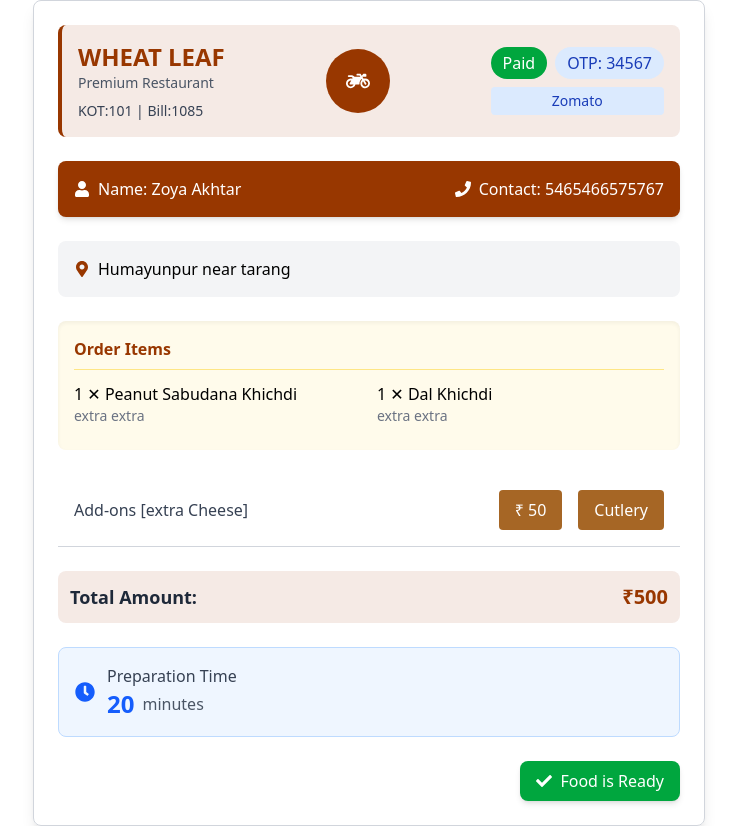
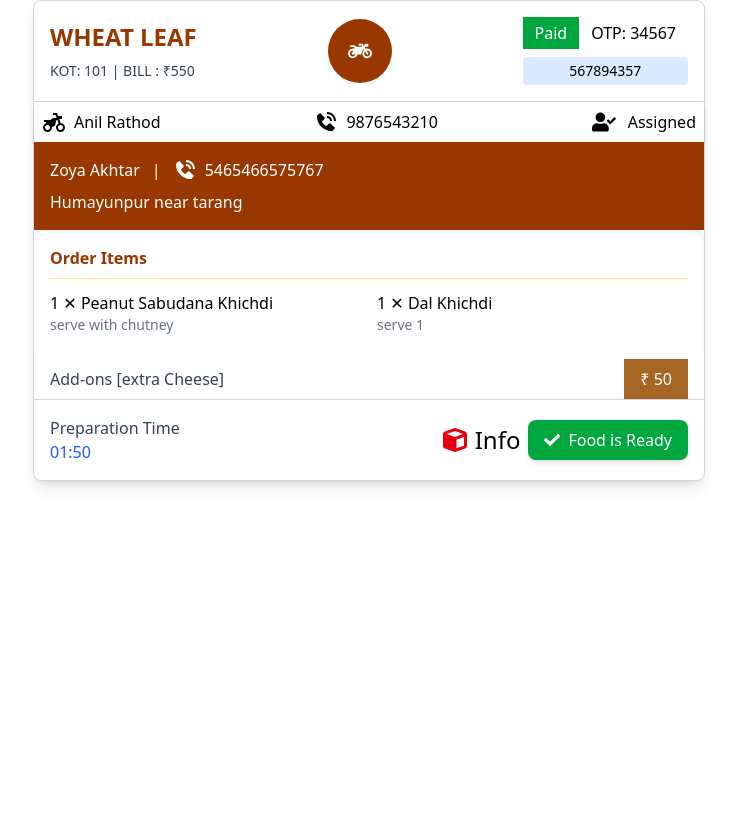
Before and after one commit to Shine-Infosolutions/Zomato_admin, a React (Vite) app: page /order-management/online-orders in a window 1280 px wide. Shown: the whole page, without its empty margins (271-1008 px from the left). After the commit the page ends 800 px from the top, so only its background shows below. Built offline with nearby package versions, Linux system fonts and the light colour scheme.

Commit message:
online Details and Iitemchanges with api

```diff
--- a/src/components/AddItem.jsx
+++ b/src/components/AddItem.jsx
@@ -57,7 +57,7 @@ const AddItem = () => {
     }
   };
 
-  const handleSubmit = (e) => {
+  const handleSubmit = async (e) => {
     e.preventDefault();
 
     const itemData = {
@@ -79,13 +79,29 @@ const AddItem = () => {
       hasTimeCustomization,
     };
 
-    if (isEditing) {
-      console.log("Item updated:", itemData);
-    } else {
-      console.log("Item added:", itemData);
+    try {
+      const response = await fetch(
+        "https://hotelbuddhaavenue.vercel.app/api/admin/additem",
+        {
+          method: "POST",
+          headers: {
+            "Content-Type": "application/json",
+          },
+          body: JSON.stringify(itemData),
+        }
+      );
+
+      const result = await response.json();
+
+      if (response.ok) {
+        alert(result.message || "Item added successfully!");
+        navigate("/dashboard/items");
+      } else {
+        alert(result.message || "Failed to add item.");
+      }
+    } catch (error) {
+      alert("Error: " + error.message);
     }
-
-    navigate("/dashboard/items");
   };
 
   return (
--- a/src/components/Items.jsx
+++ b/src/components/Items.jsx
@@ -1,94 +1,83 @@
 // src/components/Items.jsx
-import React, { useState } from "react";
+import React, { useState, useEffect } from "react";
 import { FaSearch, FaPlus, FaEdit, FaTrash } from "react-icons/fa";
 import { FaSitemap, FaCheckCircle, FaTimesCircle } from "react-icons/fa";
 import { useNavigate } from "react-router-dom";
 
 const Items = () => {
   const [searchTerm, setSearchTerm] = useState("");
+  const [items, setItems] = useState([]);
+  const [categories, setCategories] = useState({});
   const navigate = useNavigate();
 
-  // Sample data - replace with your actual data
-  const items = [
-    {
-      id: 1,
-      name: "Butter Chicken",
-      category: "Muglai Chicken",
-      price: 599,
-      status: "Publish",
-    },
-    {
-      id: 2,
-      name: "Burger",
-      category: "Fast Food",
-      price: 29,
-      status: "Publish",
-    },
-    {
-      id: 3,
-      name: "mojito",
-      category: "Drink",
-      price: 15,
-      status: "Unpublish",
-    },
-  ];
+  // Fetch categories from API
+  useEffect(() => {
+    fetch("https://hotelbuddhaavenue.vercel.app/api/user/category")
+      .then((res) => res.json())
+      .then((data) => {
+        if (data.success && Array.isArray(data.categories)) {
+          // Create a mapping of category IDs to names for easy lookup
+          const categoryMap = {};
+          data.categories.forEach((category) => {
+            categoryMap[category.id] = category.name;
+          });
+          setCategories(categoryMap);
+        }
+      })
+      .catch((err) => {
+        console.error("Failed to fetch categories:", err);
+      });
+  }, []);
 
-  const handleDelete = (id) => {
-    console.log("Deleting item with id:", id);
-    alert(`Item with ID ${id} has been deleted`);
+  // Fetch items from API
+  useEffect(() => {
+    fetch("https://hotelbuddhaavenue.vercel.app/api/user/items")
+      .then((res) => res.json())
+      .then((data) => {
+        if (data.success && Array.isArray(data.itemsdata)) {
+          setItems(data.itemsdata);
+        }
+      })
+      .catch((err) => {
+        console.error("Failed to fetch items:", err);
+      });
+  }, []);
+
+  const handleDelete = async (_id) => {
+    if (!window.confirm("Are you sure you want to delete this item?")) return;
+
+    try {
+      const response = await fetch(
+        "https://hotelbuddhaavenue.vercel.app/api/admin/deleteitem",
+        {
+          method: "DELETE",
+          headers: {
+            "Content-Type": "application/json",
+          },
+          body: JSON.stringify({ itemId: _id }), // or { _id: id } if backend expects _id
+        }
+      );
+
+      const result = await response.json();
+
+      if (response.ok && result.success) {
+        setItems((prev) => prev.filter((item) => item._id !== _id));
+        alert(result.message || "Item deleted successfully!");
+      } else {
+        alert(result.message || "Failed to delete item.");
+      }
+    } catch (error) {
+      alert("Error deleting item: " + error.message);
+    }
+  };
+
+  // Get category name from categoryId
+  const getCategoryName = (categoryId) => {
+    return categories[categoryId] || categoryId || "-";
   };
 
   return (
     <div className="p-2 sm:p-6 bg-red-50">
-      {/* Stats Cards */}
-      {/* <div className="mb-4 sm:mb-8">
-        <div className="grid grid-cols-1 sm:grid-cols-2 lg:grid-cols-3 gap-3 sm:gap-6">
-          <div className="bg-white p-4 sm:p-6 rounded-lg shadow">
-            <div className="flex items-center justify-between">
-              <div>
-                <p className="text-xs sm:text-sm text-gray-500">Total Items</p>
-                <h3 className="text-xl sm:text-2xl font-bold text-gray-800">
-                  48
-                </h3>
-              </div>
-              <div className="p-2 sm:p-3 bg-red-100 rounded-full">
-                <FaSitemap className="text-lg sm:text-xl text-red-500" />
-              </div>
-            </div>
-          </div>
-          <div className="bg-white p-4 sm:p-6 rounded-lg shadow">
-            <div className="flex items-center justify-between">
-              <div>
-                <p className="text-xs sm:text-sm text-gray-500">
-                  Published Items
-                </p>
-                <h3 className="text-xl sm:text-2xl font-bold text-green-600">
-                  35
-                </h3>
-              </div>
-              <div className="p-2 sm:p-3 bg-green-100 rounded-full">
-                <FaCheckCircle className="text-lg sm:text-xl text-green-500" />
-              </div>
-            </div>
-          </div>
-          <div className="bg-white p-4 sm:p-6 rounded-lg shadow sm:col-span-2 lg:col-span-1">
-            <div className="flex items-center justify-between">
-              <div>
-                <p className="text-xs sm:text-sm text-gray-500">
-                  Unpublished Items
-                </p>
-                <h3 className="text-xl sm:text-2xl font-bold text-red-600">
-                  13
-                </h3>
-              </div>
-              <div className="p-2 sm:p-3 bg-red-100 rounded-full">
-                <FaTimesCircle className="text-lg sm:text-xl text-red-500" />
-              </div>
-            </div>
-          </div>
-        </div>
-      </div> */}
-
       {/* Search and Add Section */}
       <div className="flex flex-col sm:flex-row gap-3 sm:gap-4 mb-6">
         <div className="flex-1 relative">
@@ -113,29 +102,6 @@ const Items = () => {
         </button>
       </div>
       <div className="bg-white rounded-lg shadow p-4 sm:p-6">
-        {/* <div className="flex flex-col sm:flex-row gap-3 sm:gap-4 mb-4 sm:mb-6">
-          <div className="flex-1 relative">
-            <input
-              type="text"
-              id="itemSearch"
-              name="itemSearch"
-              placeholder="Search items..."
-              value={searchTerm}
-              onChange={(e) => setSearchTerm(e.target.value)}
-              className="w-full pl-10 pr-4 py-2 shadow rounded-lg focus:outline-none focus:border-red-500"
-            />
-            <FaSearch className="absolute left-3 top-3 text-gray-400" />
-          </div>
-
-          <button
-            onClick={() => navigate("/dashboard/add-item")}
-            className="flex justify-center items-center gap-2 bg-red-500 text-white px-4 py-2 rounded-lg hover:bg-red-600 transition-colors"
-          >
-            <FaPlus />
-            <span>Add Item</span>
-          </button>
-        </div> */}
-
         {/* Table Section */}
         <div className="overflow-x-auto">
           <div className="px-4 py-3 bg-gray-50">
@@ -156,9 +122,6 @@ const Items = () => {
                 <th className="px-3 sm:px-6 py-2 sm:py-3 text-left text-xs font-medium uppercase">
                   Price
                 </th>
-                {/* <th className="px-3 sm:px-6 py-2 sm:py-3 text-left text-xs font-medium uppercase">
-                  Status
-                </th> */}
                 <th className="px-3 sm:px-6 py-2 sm:py-3 text-left text-xs font-medium uppercase">
                   Actions
                 </th>
@@ -174,22 +137,11 @@ const Items = () => {
                     {item.name}
                   </td>
                   <td className="px-3 sm:px-6 py-2 sm:py-4 whitespace-nowrap">
-                    {item.category}
+                    {getCategoryName(item.categoryId)}
                   </td>
                   <td className="px-3 sm:px-6 py-2 sm:py-4 whitespace-nowrap">
                     ₹{item.price}
                   </td>
-                  {/* <td className="px-3 sm:px-6 py-2 sm:py-4 whitespace-nowrap">
-                    <span
-                      className={`px-2 sm:px-4 py-1 sm:py-2 inline-flex text-xs leading-5 font-semibold rounded-md ${
-                        item.status === "Publish"
-                          ? "bg-green-100 text-green-800"
-                          : "bg-red-100 text-red-800"
-                      }`}
-                    >
-                      {item.status}
-                    </span>
-                  </td> */}
                   <td className="px-3 sm:px-6 py-2 sm:py-4 whitespace-nowrap text-left text-sm font-medium">
                     <button
                       onClick={() =>
@@ -200,7 +152,7 @@ const Items = () => {
                       <FaEdit />
                     </button>
                     <button
-                      onClick={() => handleDelete(item.id)}
+                      onClick={() => handleDelete(item._id)}
                       className="text-red-600 hover:text-red-900"
                     >
                       <FaTrash />
--- a/src/components/ordersmangement/OnlineDetails.jsx
+++ b/src/components/ordersmangement/OnlineDetails.jsx
@@ -1,4 +1,4 @@
-import React from "react";
+import React, { useState } from "react";
 import {
   FaPrint,
   FaCheck,
@@ -7,13 +7,20 @@ import {
   FaUser,
   FaPhone,
   FaMapMarkerAlt,
+  FaUserCheck,
 } from "react-icons/fa";
+import { IoIosCall } from "react-icons/io";
+import { FaCube } from "react-icons/fa6";
+import { BiSolidPhoneCall } from "react-icons/bi";
+import { RiMotorbikeFill } from "react-icons/ri";
 
 const OnlineDetails = ({ order }) => {
   // Sample order data if no order is provided
   const sampleOrder = {
     id: "OL-001",
     platform: "Zomato",
+    rider: "Anil Rathod",
+    riderphone: "9876543210",
     customer: "Zoya Akhtar",
     phone: "5465466575767",
     otp: "34567",
@@ -24,73 +31,105 @@ const OnlineDetails = ({ order }) => {
         name: "Peanut Sabudana Khichdi",
         qty: 1,
         price: 350,
-        note: "extra extra",
+        note: "serve with chutney",
       },
-      { name: "Dal Khichdi", qty: 1, price: 150, note: "extra extra" },
+      { name: "Dal Khichdi", qty: 1, price: 150, note: "serve 1" },
     ],
     addons: [{ name: "extra Cheese", price: 50 }],
-    prepTime: 20,
+    prepTime: "01:50",
     status: "preparing",
     total: 500,
   };
 
   const displayOrder = order || sampleOrder;
+  const [orderStatus, setOrderStatus] = useState(
+    displayOrder.status || "preparing"
+  );
 
-  const handleFoodReady = () => {
-    console.log("Food is ready for order:", displayOrder.id);
-  };
+  // Calculate total dynamically
+  const total =
+    displayOrder.items.reduce((sum, item) => sum + item.price * item.qty, 0) +
+    (displayOrder.addons
+      ? displayOrder.addons.reduce((sum, addon) => sum + addon.price, 0)
+      : 0);
+
+  // Action handlers
+  // const handleFoodReady = () => {
+  //   setOrderStatus("ready");
+  // };
+  // const handlePrintKOT = () => {
+  //   setIsPrinted(true);
+  //   setTimeout(() => setIsPrinted(false), 2000);
+  // };
+  // const handlePrintBill = () => {
+  //   alert(`Printing Bill for order: ${displayOrder.id} - ₹${total}`);
+  // };
 
   return (
-    <div className="border border-gray-300 rounded-lg shadow-lg p-6 max-w-2xl mx-auto  to-white w-full">
+    <div className="border border-gray-300 rounded-lg shadow-lg max-w-2xl mx-auto bg-white w-full">
       {/* Header with logo and order info */}
-      <div className="flex justify-between items-center mb-6 p-4 bg-[#983700]/10 rounded-lg border-l-4 border-[#983700]">
+      <div className="flex justify-between items-center  p-4 border-b border-gray-300">
         <div className="flex flex-col">
           <h2 className="text-2xl font-bold text-[#983700]">WHEAT LEAF</h2>
-          <span className="text-gray-600 text-sm">Premium Restaurant</span>
-          <div className="mt-2 text-gray-700 text-sm">KOT:101 | Bill:1085</div>
+          <div className="mt-2 text-gray-700 text-sm">
+            KOT: 101 | BILL : ₹{total}
+          </div>
         </div>
         <div className="h-16 w-16 bg-[#983700] rounded-full flex items-center justify-center text-white">
           <FaMotorcycle size={24} />
         </div>
         <div className="text-center">
-          <div className="flex gap-2 mb-2">
+          <div className="flex  mb-2">
             <div
-              className={`px-3 py-1 rounded-full text-white ${
+              className={`px-3 py-1  text-white ${
                 displayOrder.isPaid ? "bg-green-600" : "bg-yellow-600"
               }`}
             >
               {displayOrder.isPaid ? "Paid" : "COD"}
             </div>
-            <div className="bg-blue-100 text-blue-800 px-3 py-1 rounded-full">
-              OTP: {displayOrder.otp}
-            </div>
+            <div className=" px-3 py-1 ">OTP: {displayOrder.otp}</div>
           </div>
-          <div className="text-sm font-medium bg-blue-100 text-blue-800 px-2 py-1 rounded">
-            {displayOrder.platform || "Zomato"}
+          <div className="text-sm font-medium bg-blue-100 px-2 py-1 rounded">
+            567894357
           </div>
         </div>
       </div>
-
-      {/* Customer info */}
-      <div className="flex justify-between items-center mb-6 bg-[#983700] text-white p-4 rounded-lg shadow-md">
+      {/* Rider Information */}
+      <div className=" flex justify-between items-center p-2 shadow-md">
         <div className="flex items-center gap-2">
-          <FaUser />
-          <span>Name: {displayOrder.customer}</span>
+          <RiMotorbikeFill className="text-2xl" />
+          <span>{displayOrder.rider}</span>
         </div>
         <div className="flex items-center gap-2">
-          <FaPhone />
-          <span>Contact: {displayOrder.phone}</span>
+          <BiSolidPhoneCall className="text-2xl" />
+          <span>{displayOrder.riderphone}</span>
+        </div>
+        <div className="flex items-center gap-2">
+          <FaUserCheck className="text-2xl" />
+          <span className="ml-1">Assigned</span>
         </div>
       </div>
-
-      {/* Address */}
+      {/* Customer info */}
+      <div className=" justify-between items-LEFT  bg-[#983700] text-white p-4  mshadow-md">
+        <div className="flex items-center gap-3 mb-2">
+          <div className="flex items-center gap-2">
+            <span>{displayOrder.customer}</span>
+          </div>
+          |
+          <div className="flex items-center gap-2">
+            <BiSolidPhoneCall className="text-2xl" />
+            <span>{displayOrder.phone}</span>
+          </div>
+        </div>
+        <p>{displayOrder.address}</p>
+      </div>
+      {/* Address
       <div className="mb-6 bg-gray-100 p-4 rounded-lg flex items-start gap-2">
         <FaMapMarkerAlt className="text-[#983700] mt-1" />
         <p>{displayOrder.address}</p>
-      </div>
-
+      </div> */}
       {/* Order items */}
-      <div className="mb-6 bg-amber-50 rounded-lg p-4 shadow-inner">
+      <div className="rounded-lg p-4 shadow-inner">
         <h3 className="font-semibold text-[#983700] mb-3 border-b border-amber-200 pb-2">
           Order Items
         </h3>
@@ -105,7 +144,7 @@ const OnlineDetails = ({ order }) => {
                     className="border-b border-amber-100 pb-2 last:border-0"
                   >
                     <div className="font-medium">
-                      {item.qty} ✕ {item.name}
+                      {item.qty} ✕ {item.name}{" "}
                     </div>
                     {item.note && (
                       <p className="text-gray-500 text-sm font-medium">
@@ -126,7 +165,7 @@ const OnlineDetails = ({ order }) => {
                     className="border-b border-amber-100 pb-2 last:border-0"
                   >
                     <div className="font-medium">
-                      {item.qty} ✕ {item.name}
+                      {item.qty} ✕ {item.name}{" "}
                     </div>
                     {item.note && (
                       <p className="text-gray-500 text-sm font-medium">
@@ -139,66 +178,63 @@ const OnlineDetails = ({ order }) => {
           </div>
         </div>
       </div>
-
       {/* Add-ons */}
       {displayOrder.addons && displayOrder.addons.length > 0 && (
-        <div className="flex items-center justify-between p-4 border-b border-gray-300 mb-6">
+        <div className="flex items-center justify-between px-4 border-b border-gray-300 ">
           <p className="font-medium text-gray-700">
             Add-ons [{displayOrder.addons.map((a) => a.name).join(", ")}]
           </p>
           <div className="flex gap-4">
-            <button className="bg-[#a66625] text-white px-4 py-2 rounded">
+            <button className="bg-[#a66625] text-white px-4 py-2 ">
               ₹{" "}
               {displayOrder.addons.reduce((sum, addon) => sum + addon.price, 0)}
-            </button>
-            <button className="bg-[#a66625] text-white px-4 py-2 rounded">
-              Cutlery
             </button>
           </div>
         </div>
       )}
 
-      {/* Total amount */}
-      <div className="flex justify-between items-center p-3 bg-[#983700]/10 rounded-lg mb-6">
-        <span className="font-bold text-lg text-gray-800">Total Amount:</span>
-        <span className="font-bold text-xl text-[#983700]">
-          ₹{displayOrder.total}
-        </span>
-      </div>
+      {/* Preparation time */}
+      {/*  */}
+      {/* Action buttons */}
+      <div className="flex justify-between item-center space-x-4  p-4">
+        {/* <button
+          onClick={handlePrintKOT}
+          className={`${
+            isPrinted ? "bg-green-500" : "bg-[#a66625]"
+          } text-white px-4 py-2 rounded-lg hover:bg-[#983700] transition-colors flex items-center gap-2 shadow-md`}
+        >
+          <FaPrint />
+          <span>{isPrinted ? "Printed!" : "Print KOT"}</span>
+        </button>
+        <button
+          onClick={handlePrintBill}
+          className="bg-[#a66625] text-white px-4 py-2 rounded-lg hover:bg-[#983700] transition-colors flex items-center gap-2 shadow-md"
+        >
+          <FaPrint />
+          <span>Print Bill</span>
+        </button> */}
 
-      {/* Preparation time */}
-      <div className="flex items-center gap-3 p-4 bg-blue-50 rounded-lg mb-6 border border-blue-200">
-        <FaClock className="text-blue-600 text-xl" />
         <div>
           <h3 className="font-medium text-gray-700">Preparation Time</h3>
           <div className="flex items-center gap-2">
-            <span className="text-2xl font-bold text-blue-600">
-              {displayOrder.prepTime}
-            </span>
-            <span className="text-gray-600">minutes</span>
+            <span className=" text-blue-600">{displayOrder.prepTime}</span>
           </div>
         </div>
-      </div>
 
-      {/* Action buttons */}
-      <div className="flex justify-end space-x-4 mt-6">
-        {/* <button className="bg-[#a66625] text-white px-4 py-2 rounded-lg hover:bg-[#983700] transition-colors flex items-center gap-2 shadow-md">
-          <FaPrint />
-          <span>Print KOT</span>
-        </button>
-        <button className="bg-[#a66625] text-white px-4 py-2 rounded-lg hover:bg-[#983700] transition-colors flex items-center gap-2 shadow-md">
-          <FaPrint />
-          <span>Print Bill</span>
-        </button> */}
-        {displayOrder.status === "preparing" && (
-          <button
-            onClick={handleFoodReady}
-            className="bg-green-600 text-white px-4 py-2 rounded-lg hover:bg-green-700 transition-colors flex items-center gap-2 shadow-md"
-          >
-            <FaCheck />
-            <span>Food is Ready</span>
-          </button>
-        )}
+        <div className="flex items-center gap-2">
+          <div className="flex items-center gap-2 text-2xl">
+            <FaCube className=" text-red-600" />
+            <span>Info</span>
+          </div>
+          <div>
+            {orderStatus === "preparing" && (
+              <button className="bg-green-600 text-white px-4 py-2 rounded-lg hover:bg-green-700 transition-colors flex items-center gap-2 shadow-md">
+                <FaCheck />
+                <span>Food is Ready</span>
+              </button>
+            )}
+          </div>
+        </div>
       </div>
     </div>
   );
```
